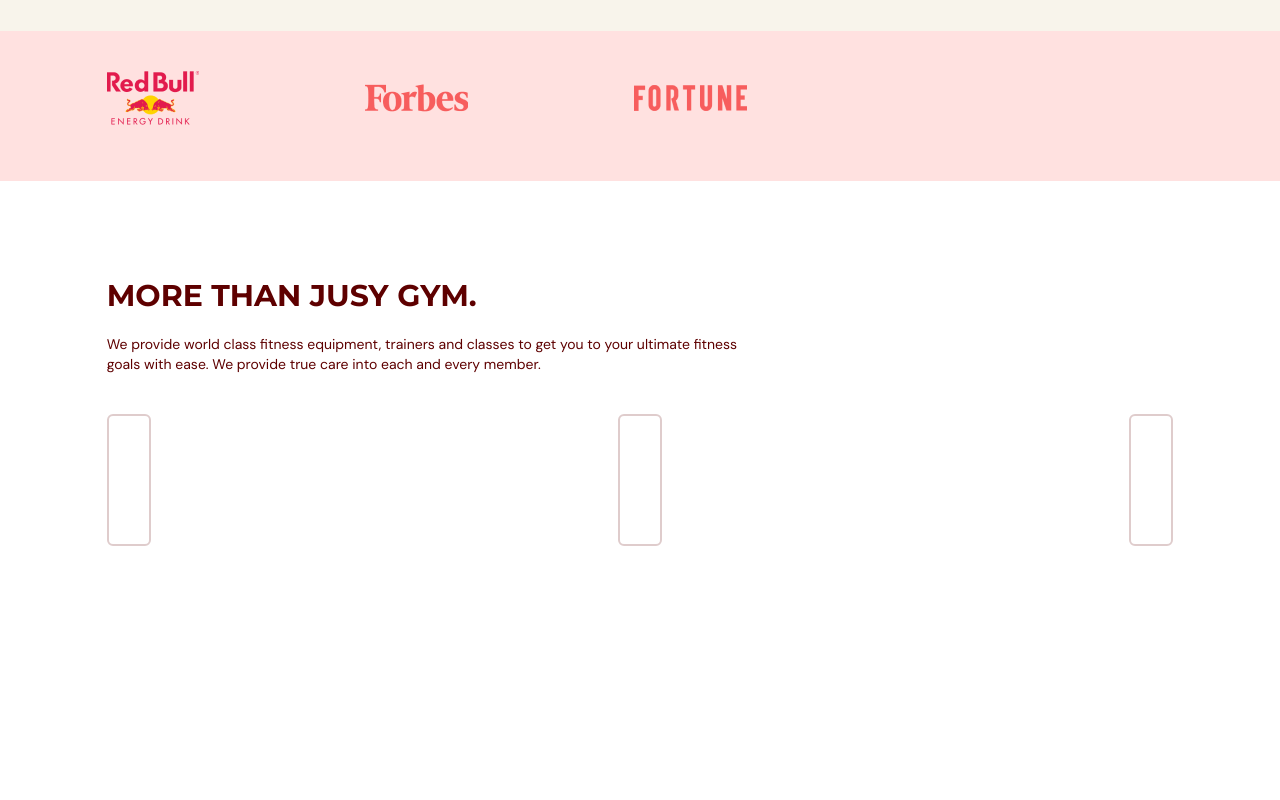
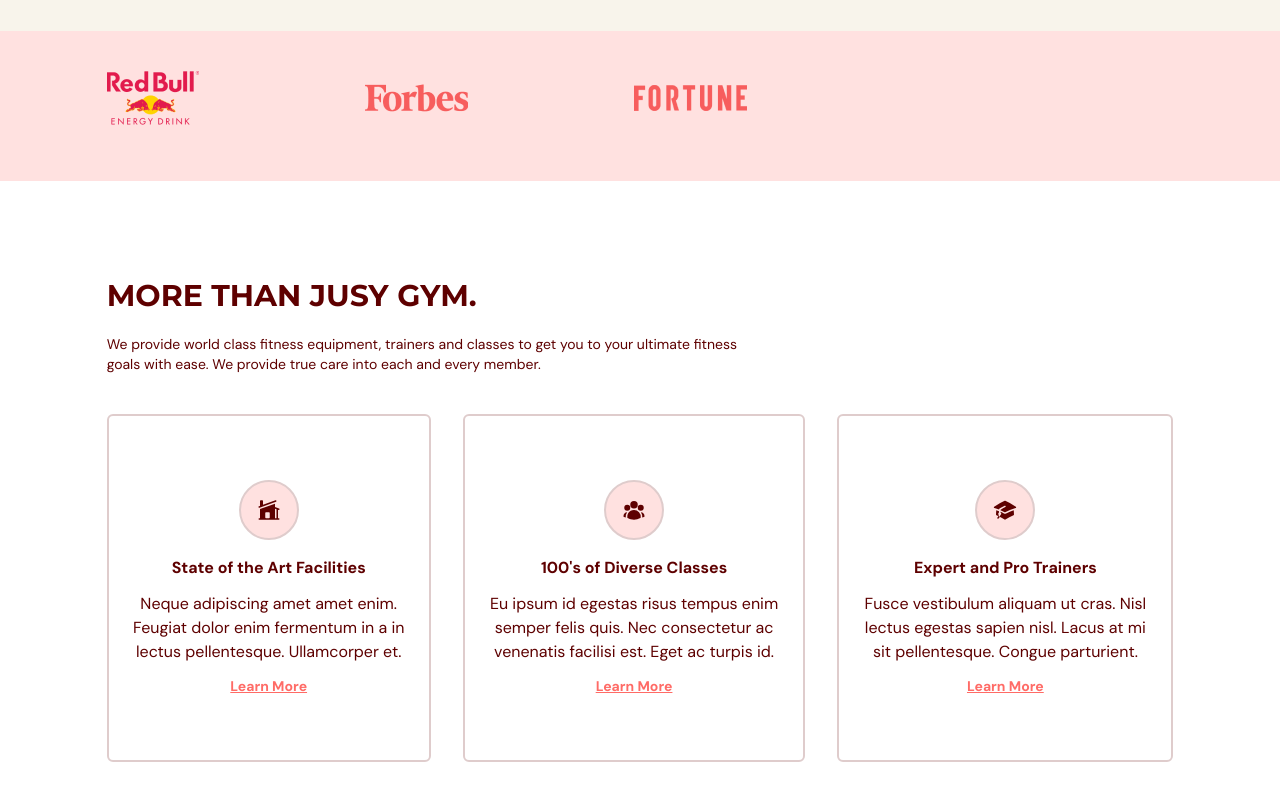
Before and after one commit to KianaKadivar/fitness-application, a React app in the folder frontend/: page / in a window 1280 px wide. Shown: the part 722-1522 px from the top of the page. Built offline with nearby package versions, Linux system fonts and the light colour scheme; the HTML template or start-up script is replaced by a standard one.

Commit message:
feat(benefits): add Benefit animated cards
- Implemented Benefits section with structured data and reusable Benefit cards.
- Added Framer Motion animations with staggered child transitions.

```diff
--- a/frontend/src/Scenes/Benefits/Benefit.tsx
+++ b/frontend/src/Scenes/Benefits/Benefit.tsx
@@ -1,12 +1,39 @@
-import React from 'react'
+import React, { type JSX } from 'react'
+import { SelectedPage } from '../../Shared/types'
+import AnchorLink from 'react-anchor-link-smooth-scroll'
+import {motion} from "framer-motion"
 
-type Props = {}
+const childVariant={
+    hidden:{opacity:0,scale:0.9},
+    visible:{opacity:1,scale:1}
+}
 
-const Benefit = (props: Props) => {
+type Props = {
+    icon:JSX.Element,
+    title:string,
+    description:string,
+    setSelectedPage:(value:SelectedPage)=>void
+}
+
+const Benefit = ({icon,title,description,setSelectedPage}: Props) => {
   return (
-    <div className='mt-5 rounded-md border-2 border-gray-100 px-5 py-16 text-center'>
-
-    </div>
+    <motion.div className='mt-5 rounded-md border-2 border-gray-100 px-5 py-16 text-center'
+        variants={childVariant}
+        >
+        <div className='mb-4 flex justify-center'>
+            <div className='rounded-full border-2 border-gray-100 bg-primary-100 p-4'>
+                {icon}
+            </div>
+        </div>
+        <h4 className='font-bold'>{title}</h4>
+        <p className='my-3'>{description}</p>
+        <AnchorLink className='font-bold text-sm underline text-primary-500 hover:text-secondary-500'
+            onClick={()=>setSelectedPage(SelectedPage.ContactUs)}
+            href={`#${SelectedPage.ContactUs}`}
+            >
+                <p>Learn More</p>
+        </AnchorLink>
+    </motion.div>
   )
 }
 
--- a/frontend/src/Scenes/Benefits/index.tsx
+++ b/frontend/src/Scenes/Benefits/index.tsx
@@ -27,31 +27,52 @@
     }
 ]
 
+const container={
+    hidden:{},
+    visible:{
+        transition:{staggerChildren:0.2}
+    }
+}
+
 const Benefits = ({setSelectedPage}: Props) => {
   return (
     <section id='benefits' className='mx-auto my-0 md:my-25 min-h-full w-5/6 py-20'>
         <motion.div onViewportEnter={()=>setSelectedPage(SelectedPage.Benefits)}>
             {/* Header */}
-            <div className='md:my-5 md:w-3/5'>
+            <motion.div className='md:my-5 md:w-3/5'
+                initial="hidden"
+                whileInView="visible"
+                viewport={{once:true,amount:0.5}}
+                transition={{delay:0.2,duration:0.5}}
+                variants={{
+                    hidden:{opacity:0,x:-50},
+                    visible:{opacity:1,x:0}
+                }}
+                >
                 <HText>MORE THAN JUSY GYM.</HText>
                 <p className='my-5 text-sm'>
                     We provide world class fitness equipment, trainers and classes to
                     get you to your ultimate fitness goals with ease. We provide true
                     care into each and every member.
                 </p>
-            </div>
+            </motion.div>
             {/* Benefits */}
-            <div className='mt-5 items-center justify-between gap-8 md:flex'>
+            <motion.div className='mt-5 items-center justify-between gap-8 md:flex'
+                initial="hidden"
+                whileInView={"visible"}
+                viewport={{once:true,amount:0.5}}
+                variants={container}
+            >
                 {benefits.map((benefit)=>(
                     <Benefit
                     key={benefit.title}
                     icon={benefit.icon}
                     title={benefit.title}
                     description={benefit.description}
-                    setSelectedPag={setSelectedPage}
+                    setSelectedPage={setSelectedPage}
                     />
                 ))}
-            </div>
+            </motion.div>
         </motion.div>
     </section>
   )
```
